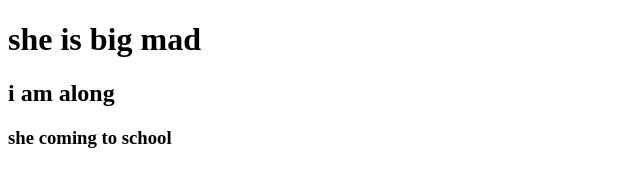
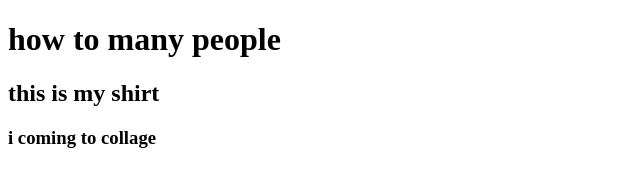
Before and after one commit to naimurrahamannaim/my-second-repo, a plain HTML site: page index.html in a window 1280 px wide. Shown: the whole page, without its empty margins (0-640 px from the left). Drawn offline with Linux system fonts and the light colour scheme.

Commit message:
newspaper

```diff
--- a/index.html
+++ b/index.html
@@ -7,8 +7,8 @@
     <title>my-second-repo</title>
 </head>
 <body>
-    <h1>she is big mad</h1>
-    <h2>i am along</h2>
-    <h3>she coming to school</h3>
+    <h1>how to many people</h1>
+    <h2>this is my shirt</h2>
+    <h3>i coming to collage</h3>
 </body>
 </html>
```
